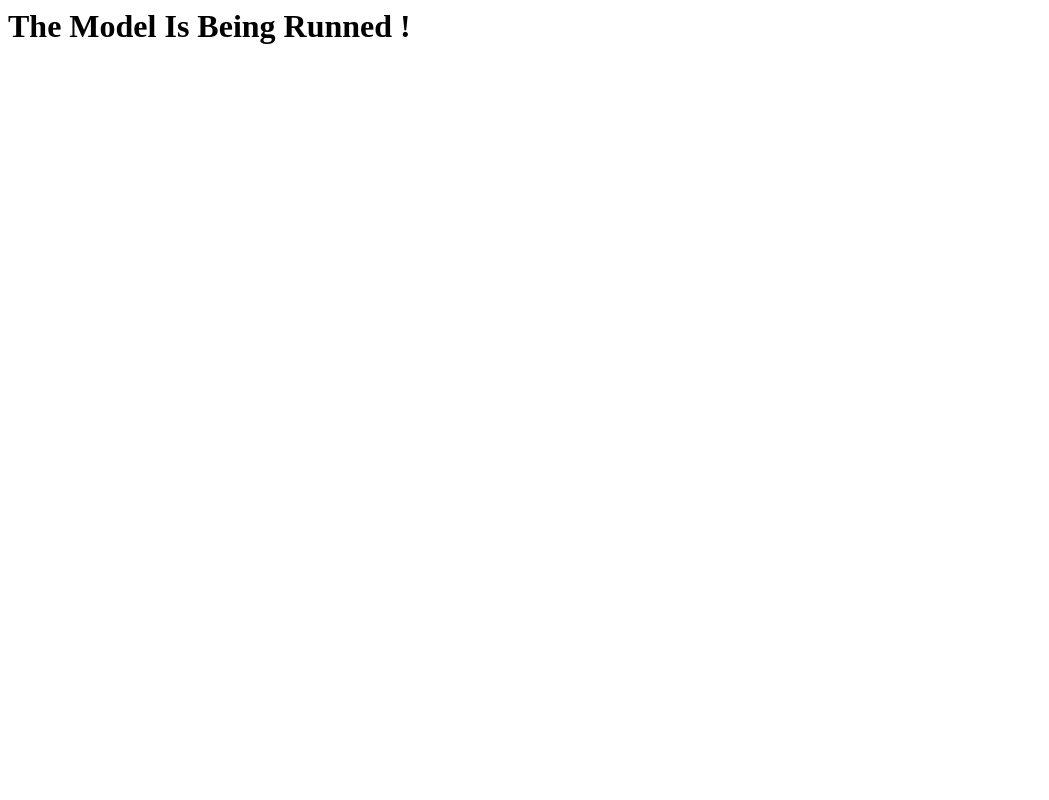
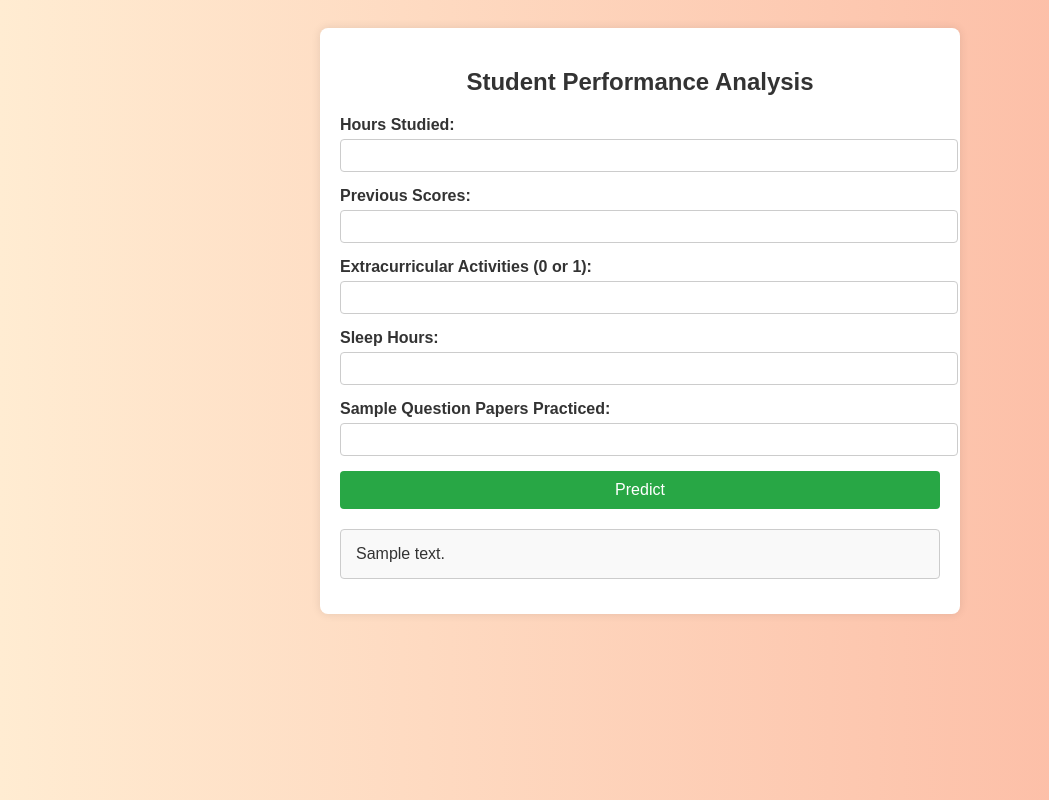
Before and after one commit to manninookala/Student-Performance-Analysis---End-to-End-Implementation, a Flask app: template templates/home.html in a window 1280 px wide. Shown: the whole page, without its empty margins (0-1049 px from the left). Run offline with Flask 3, Linux system fonts and the light colour scheme; the template is opened without the code that fills it: most values are stand-ins (such as "Sample title", 1, 10 or a date in 2020); parts of the project's set-up code (start-up, migrations or seed data) failed here and were passed over.

Commit message:
web app is integrated with the ML model

```diff
--- a/app.py
+++ b/app.py
@@ -5,7 +5,6 @@ from flask import Flask, request, app, jsonify, url_for, render_template
 
 app = Flask(__name__)
 regression_model = pickle.load(open('regmodel.pkl','rb'))
-##encode = pickle.load(open('label_encoder.pkl','rb'))
 scaler = pickle.load(open('scale.pkl','rb'))
 
 @app.route('/')
@@ -16,7 +15,6 @@ def home():
 def predict_api():
     data = request.json['data']
     print(data)
-    ##data = encode.fit_transform(data['data']['Extracurricular Activities'])
 
     data_transform = np.array(list(data.values())).reshape(1,-1)
     new_data = scaler.transform(data_transform)
@@ -25,5 +23,13 @@ def predict_api():
     print(output[0])
     return jsonify(output[0])
 
+@app.route('/predict',methods=['POST'])
+def predict():
+    data = list(request.form.values())
+    final_input = scaler.transform(np.array(data).reshape(1, -1))
+    print(final_input)
+    output= regression_model.predict(final_input)[0]
+    return render_template("home.html",prediction_text = 'The performance is {}'.format(output))
+
 if __name__ == "__main__":
     app.run(debug=True)
--- a/templates/home.html
+++ b/templates/home.html
@@ -1,3 +1,91 @@
-<h1>
-    The Model Is Being Runned !
-</h1>
+<!DOCTYPE html>
+<html lang="en">
+<head>
+    <meta charset="UTF-8">
+    <meta name="viewport" content="width=device-width, initial-scale=1.0">
+    <title>Student Performance Form</title>
+    <style>
+        body {
+            font-family: Arial, sans-serif;
+            background: linear-gradient(to right, #ffecd2, #fcb69f);
+            padding: 20px;
+            color: #333;
+        }
+        .form-container {
+            max-width: 600px;
+            margin: auto;
+            background: white;
+            padding: 20px;
+            border-radius: 8px;
+            box-shadow: 0 0 10px rgba(0, 0, 0, 0.1);
+        }
+        .form-container h2 {
+            text-align: center;
+        }
+        .form-container div {
+            margin-bottom: 15px;
+        }
+        .form-container label {
+            display: block;
+            font-weight: bold;
+            margin-bottom: 5px;
+        }
+        .form-container input {
+            width: 100%;
+            padding: 8px;
+            border: 1px solid #ccc;
+            border-radius: 4px;
+        }
+        .form-container button {
+            width: 100%;
+            padding: 10px;
+            background-color: #28a745;
+            color: white;
+            border: none;
+            border-radius: 4px;
+            font-size: 16px;
+        }
+        .output-box {
+            margin-top: 20px;
+            padding: 15px;
+            border: 1px solid #ccc;
+            border-radius: 4px;
+            background: #f9f9f9;
+        }
+    </style>
+</head>
+<body>
+
+    <div class="form-container">
+        <h2>Student Performance Analysis</h2>
+        <form action={{ url_for('predict')}} method="POST" >
+            <div>
+                <label for="hoursStudied">Hours Studied:</label>
+                <input type="number" id="hoursStudied" name="hoursStudied" required>
+            </div>
+            <div>
+                <label for="previousScores">Previous Scores:</label>
+                <input type="number" id="previousScores" name="previousScores" required>
+            </div>
+            <div>
+                <label for="extracurricularActivities">Extracurricular Activities (0 or 1):</label>
+                <input type="number" id="extracurricularActivities" name="extracurricularActivities" min="0" max="1" required>
+            </div>
+            <div>
+                <label for="sleepHours">Sleep Hours:</label>
+                <input type="number" id="sleepHours" name="sleepHours" required>
+            </div>
+            <div>
+                <label for="sampleQuestionPapers">Sample Question Papers Practiced:</label>
+                <input type="number" id="sampleQuestionPapers" name="sampleQuestionPapers" required>
+            </div>
+            <button type="submit">Predict</button>
+        </form>
+        <div class="output-box" id="outputBox">
+                {{ prediction_text }}
+        </div>
+    </div>
+
+
+</body>
+</html>
```
